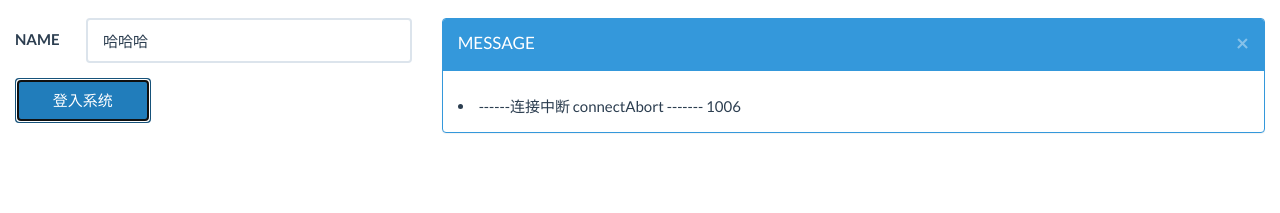
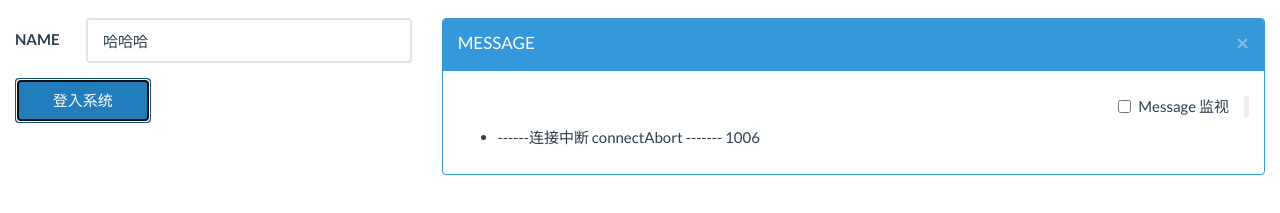
Before and after one commit to captives/SocketCluster, a website: page public/index.html in a window 1280 px wide. Both pictures are taken after a click on the button "登入系统". Shown: the part 63-276 px from the top of the page. Drawn offline with Linux system fonts and the light colour scheme.

Commit message:
消息监视

```diff
--- a/public/index.html
+++ b/public/index.html
@@ -44,6 +44,7 @@
                         <div class="col-lg-10">
                             <button id="connBtn" type="button" class="col-md-5 btn btn-info">登入系统</button>
                             <button id="outBtn" type="button" class="col-md-5 btn btn-danger">登出系统</button>
+
                         </div>
                     </div>
                     <br/>
@@ -86,7 +87,12 @@
                     <h3 class="panel-title">MESSAGE</h3>
                 </div>
                 <div id="msgList" class="panel-body">
-                    <ol></ol>
+                    <div class="checkbox blockquote-reverse">
+                        <label>
+                            <input id="checkBox" type="checkbox"> Message 监视
+                        </label>
+                    </div>
+                    <ul></ul>
                 </div>
             </div>
         </div>
--- a/public/js/main.js
+++ b/public/js/main.js
@@ -12,7 +12,7 @@ console.log = function () {
 function addMessage(text){
     var li = document.createElement("li");
     li.innerText = text;
-    $('#msgList').append(li);
+    $('#msgList > ul').append(li);
 }
 
 $('#clearBtn').on('click', function () {
@@ -130,7 +130,9 @@ $('#connBtn').click(function (e) {
 
     //消息
     socket.on('message', function (data) {
-        console.log('------ message -------',data);
+        if($('#checkBox').is(':checked')){
+            console.log('------ message -------',data);
+        }
     });
 
     //断开
--- a/sc_module/access-control.js
+++ b/sc_module/access-control.js
@@ -2,7 +2,7 @@ module.exports.attach = function (scServer) {
     //握手
     scServer.addMiddleware(scServer.MIDDLEWARE_HANDSHAKE, function (req, next) {
         console.log('middleware_handshake', req.remoteAddress,req.headers);
-        if(req.headers.host == "192.168.10.31"){
+        if(req.headers.host == "192.168.10.131"){
             console.log("拒绝连接", process.pid);
             req.socket.emit('logout',{text:"黑名单用户,不能登录"});
         }else{
```
Also changed, not shown: sc_module/authentication.js (line endings or trailing spaces).
